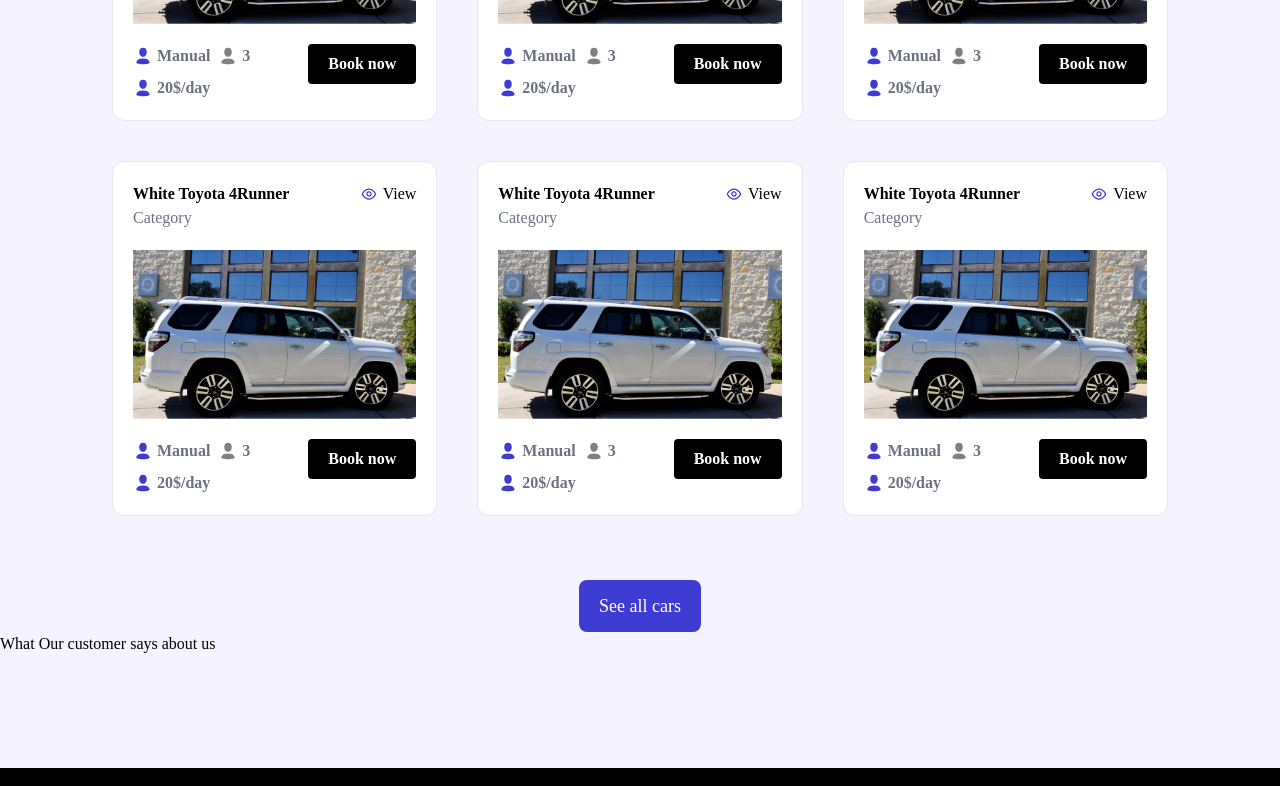
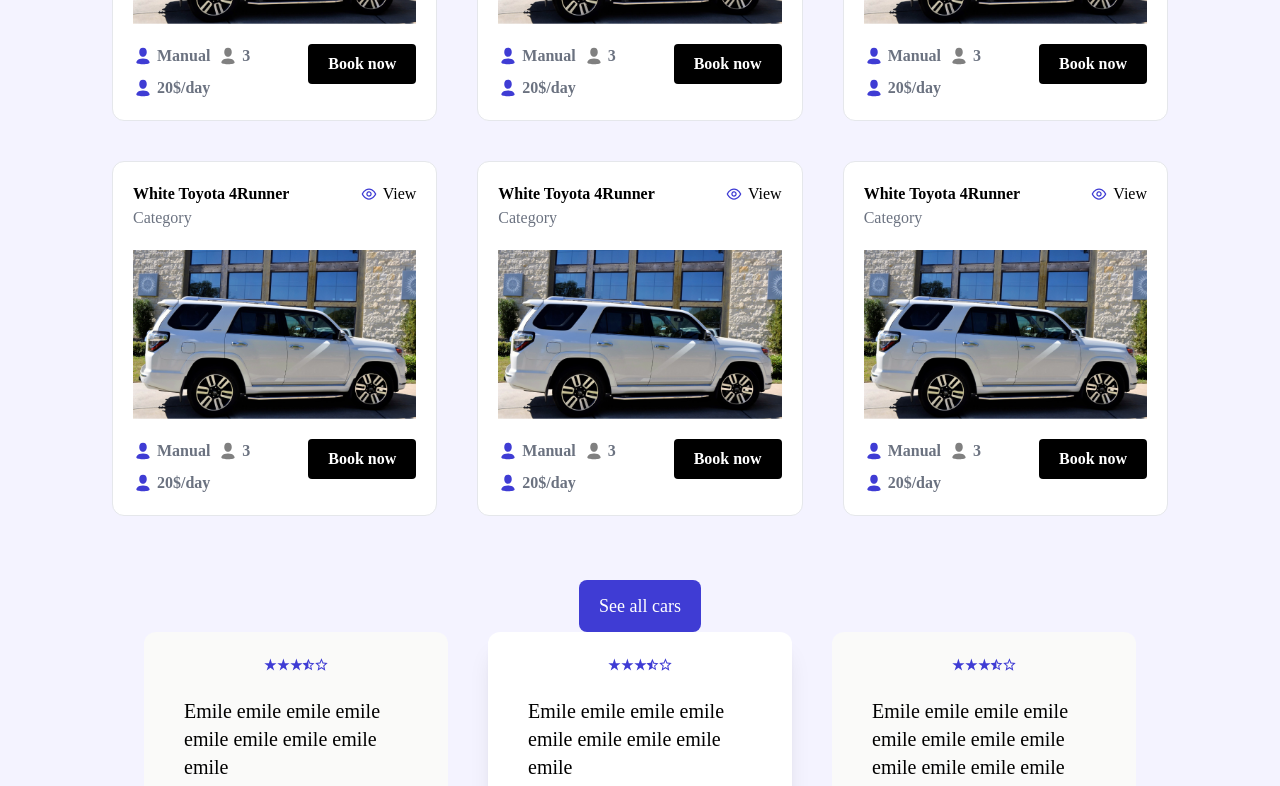
Before and after one commit to KARL-GROUP/karl-rental-fe, a Next.js app: page / in a window 1280 px wide. Shown: the part 2000-2786 px from the top of the page. Built offline with nearby package versions, Linux system fonts and the light colour scheme; no server answers.

Commit message:
Feat: Addibg redux

```diff
--- a/package.json
+++ b/package.json
@@ -10,6 +10,7 @@
   },
   "dependencies": {
     "@next/font": "13.1.6",
+    "@reduxjs/toolkit": "^1.9.3",
     "@types/node": "18.11.18",
     "@types/react": "18.0.27",
     "@types/react-dom": "18.0.10",
@@ -22,6 +23,7 @@
     "react-calendar": "^4.0.0",
     "react-date-picker": "^9.2.0",
     "react-dom": "18.2.0",
+    "react-redux": "^8.0.5",
     "react-select": "^5.7.0",
     "react-toastify": "^9.1.1",
     "typescript": "4.9.5"
--- /dev/null
+++ b/src/components/cards/Testimony.tsx
@@ -0,0 +1,48 @@
+
+interface Props {
+    testimony: string,
+    name: string,
+    index: number
+
+}
+
+const Testimony = ({ testimony, name, index }: Props) => {
+    return (
+        <div className={` ${index === 1 ? "bg-white shadow-xl" :" bg-stone-50  "} px-10 pt-5 rounded-xl flex flex-col gap-5 relative`}>
+            <div className="flex justify-between px-20">
+                <svg width="25" height="25" viewBox="0 0 35 34" fill="none" xmlns="http://www.w3.org/2000/svg">
+                    <path d="M21.5502 13.6668L17.5002 0.333496L13.4502 13.6668H0.833496L11.1335 21.0168L7.21683 33.6668L17.5002 25.8502L27.8002 33.6668L23.8835 21.0168L34.1668 13.6668H21.5502Z" fill="#3F3CD4" />
+                </svg>
+                <svg width="25" height="25" viewBox="0 0 35 34" fill="none" xmlns="http://www.w3.org/2000/svg">
+                    <path d="M21.5502 13.6668L17.5002 0.333496L13.4502 13.6668H0.833496L11.1335 21.0168L7.21683 33.6668L17.5002 25.8502L27.8002 33.6668L23.8835 21.0168L34.1668 13.6668H21.5502Z" fill="#3F3CD4" />
+                </svg>
+
+                <svg width="25" height="25" viewBox="0 0 35 34" fill="none" xmlns="http://www.w3.org/2000/svg">
+                    <path d="M21.5502 13.6668L17.5002 0.333496L13.4502 13.6668H0.833496L11.1335 21.0168L7.21683 33.6668L17.5002 25.8502L27.8002 33.6668L23.8835 21.0168L34.1668 13.6668H21.5502Z" fill="#3F3CD4" />
+                </svg>
+
+                <svg width="25" height="25" viewBox="0 0 35 32" fill="none" xmlns="http://www.w3.org/2000/svg">
+                    <path d="M34.1668 12.4002L22.1835 11.3668L17.5002 0.333496L12.8168 11.3835L0.833496 12.4002L9.9335 20.2835L7.20016 32.0002L17.5002 25.7835L27.8002 32.0002L25.0835 20.2835L34.1668 12.4002ZM17.5002 22.6668V7.16683L20.3502 13.9002L27.6502 14.5335L22.1168 19.3335L23.7835 26.4668L17.5002 22.6668Z" fill="#3F3CD4" />
+                </svg>
+                <svg width="25" height="25" viewBox="0 0 41 41" fill="none" xmlns="http://www.w3.org/2000/svg">
+                    <path d="M40.6665 15.4086L26.2865 14.1033L20.6665 0.166504L15.0465 14.1244L0.666504 15.4086L11.5865 25.3665L8.3065 40.1665L20.6665 32.3139L33.0265 40.1665L29.7665 25.3665L40.6665 15.4086ZM20.6665 28.377L13.1465 33.156L15.1465 24.1455L8.5065 18.0823L17.2665 17.2823L20.6665 8.79808L24.0865 17.3033L32.8465 18.1033L26.2065 24.1665L28.2065 33.177L20.6665 28.377Z" fill="#3F3CD4" />
+                </svg>
+            </div>
+            <p className="text-xl">{testimony}</p>
+            <p className="font-bold pb-10">{name}</p>
+
+            <div className="flex justify-end absolute -bottom-5 bg-white right-10">
+                <div className=" p-3">
+                <svg width="31" height="22" viewBox="0 0 31 22" fill="none" xmlns="http://www.w3.org/2000/svg">
+                    <path d="M2.99984 21.4168H9.24984L13.4165 13.0835V0.583496H0.916504V13.0835H7.1665L2.99984 21.4168ZM19.6665 21.4168H25.9165L30.0832 13.0835V0.583496H17.5832V13.0835H23.8332L19.6665 21.4168Z" fill="#3F3CD4" />
+                </svg>
+                </div>
+
+
+            </div>
+
+        </div>
+    );
+}
+
+export default Testimony;
--- a/src/components/sections/CarSection.tsx
+++ b/src/components/sections/CarSection.tsx
@@ -149,9 +149,7 @@
 
       </SectionWrapper>
 
-      <section>
-        <h1>What Our customer says about us </h1>
-      </section>
+
     </>
 
   );
--- a/src/components/sections/Hero.tsx
+++ b/src/components/sections/Hero.tsx
@@ -1,6 +1,7 @@
 import Image from "next/image";
 import carHero from '../../../public/assets/herocar.png'
 import hero from '../../../public/assets/hero.jpg'
+import map from '../../../public/assets/map.png'
 import Button from "../ui/Button";
 import Select from 'react-select'
 import DatePicker from 'react-date-picker';
@@ -35,7 +36,7 @@
                  bg-gray-900/30 backdrop-brightness-75   py-5">
                     <NavBar />
 <button onClick={handleClick}>Dashboard</button>
-  <Image src={hero} alt="car" layout="fill"/>
+  <Image src={map} alt="car" layout="fill"/>
            {/* <div className="blur"></div> */}
             <div className="w-full  flex justify-between absolute">
 
--- /dev/null
+++ b/src/components/sections/Testimonies.tsx
@@ -0,0 +1,40 @@
+import Testimony from "../cards/Testimony";
+import SectionWrapper from "../Wrappers/sectionWrapper";
+
+const Testimonies = () => {
+    const testimonies = [
+
+        {
+            person: "Emile",
+            message: "Emile emile emile emile emile emile emile emile emile"
+        },
+        {
+            person: "Emile",
+            message: "Emile emile emile emile emile emile emile emile emile"
+        },
+        {
+            person: "Emile",
+            message: "Emile emile emile emile emile emile emile emile emile emile emile emile emile emilke"
+        },
+
+
+
+
+    ]
+    return (
+        <SectionWrapper>
+            <section className="grid grid-cols-3 gap-10 px-28">
+            {testimonies.map((test, index) => {
+                return(
+                    <Testimony key={index} index={index} name={test.person} testimony={test.message} />
+                )
+
+            })}
+            </section>
+
+
+        </SectionWrapper>
+     );
+}
+
+export default Testimonies;
--- a/src/pages/index.tsx
+++ b/src/pages/index.tsx
@@ -10,6 +10,7 @@
 import Footer from '@/components/layout/Footer'
 import {Input} from '../components/ui/Input'
 import Cars from '@/components/sections/Cars'
+import Testimonies from '@/components/sections/Testimonies'
 
 const inter = Inter({ subsets: ['latin'] })
 
@@ -20,10 +21,17 @@
 
   return (
     <>
+    <Head>
+    <link
+          href="https://fonts.googleapis.com/css2?family=Montserrat:wght@200;400&display=swap"
+          rel="stylesheet"
+        />
+      </Head>
       <section className=' font-mont bg-[#F4F3FF]'>
         <Hero />
         <HowItWorks />
         <CarSection />
+        <Testimonies />
         <Footer />
         {/* <Cars /> */}
       </section>
--- /dev/null
+++ b/src/redux/store.ts
@@ -0,0 +1,30 @@
+import { configureStore } from '@reduxjs/toolkit'
+import { createSlice } from '@reduxjs/toolkit'
+
+// create a slice
+export const iconslice= createSlice({
+name:"icon",
+initialState:{
+     icon:'moon'
+},
+reducers:{
+     iconMoon:state=>{
+        state.icon= 'moon'
+     },
+     iconSun:state=>{
+        state.icon= 'sun'
+    },
+   }
+})
+// config the store
+const store= configureStore({
+   reducer: {
+      icon: iconslice.reducer
+   }
+})
+
+// export default the store
+export default store
+
+// export the action
+export const iconAction = iconslice.actions
--- a/src/styles/globals.css
+++ b/src/styles/globals.css
@@ -13,3 +13,7 @@
 .overlay {
   background: linear-gradient(89.6deg, #F4F3FF 30.69%, rgba(244, 243, 255, 0.2) 99.68%)
 }
+
+body{
+  font-family: 'Montserrat', sans-serif;
+}
```
Also changed, not shown: public/assets/map.png (added), 1 other file (tests, documents, lock files or other folders).
